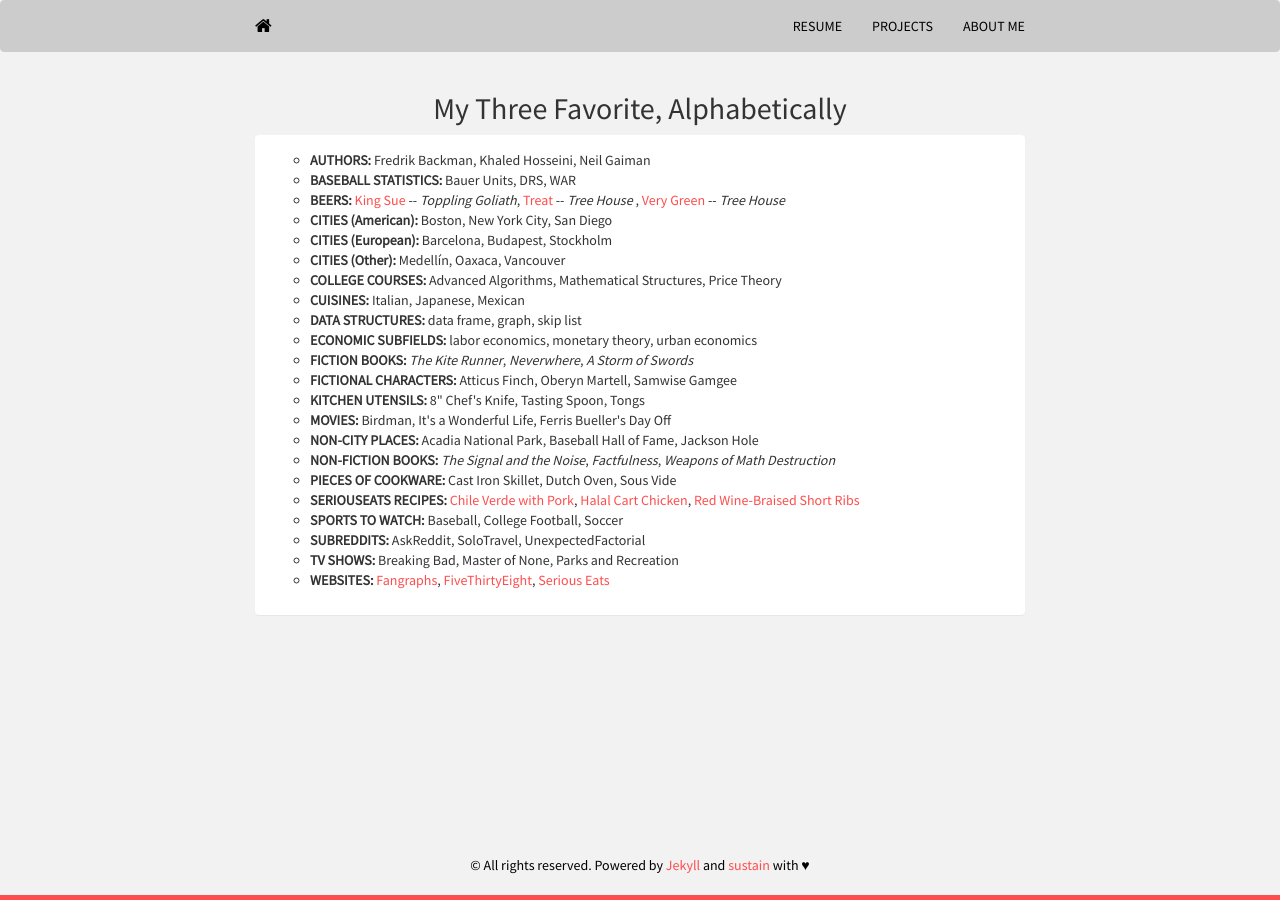
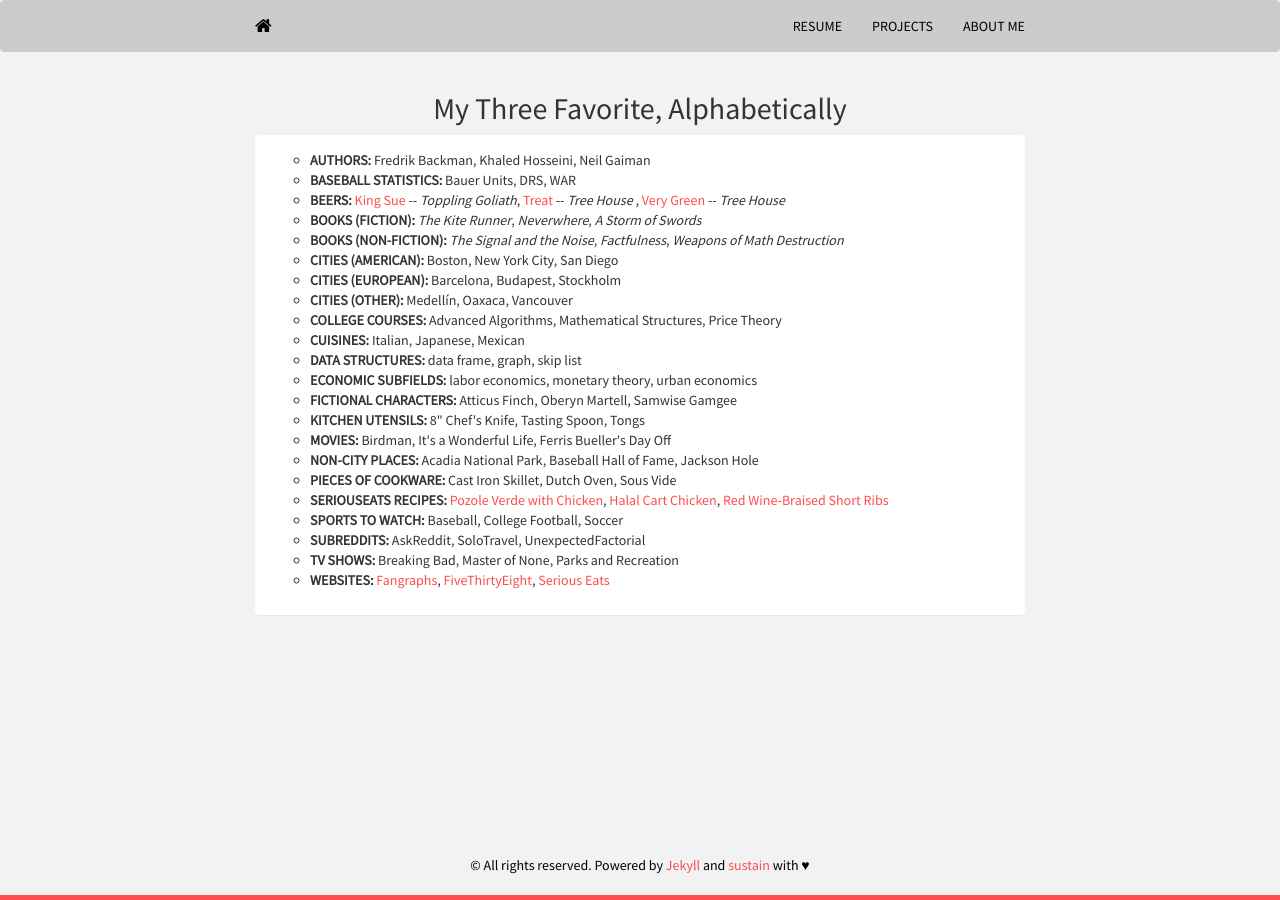
Before and after one commit to mrkaye97/mrkaye97.github.io, a Jekyll site: the page built from random.html, in a window 1280 px wide. Built offline with Jekyll 4.4.1, drawn with Linux system fonts in a browser that asks for light colours; nearby versions of some CDN libraries.

Commit message:
bio, index, and random updates

```diff
--- a/bio.html
+++ b/bio.html
@@ -54,15 +54,15 @@
 				<div class="row">
 					<div class="column" style="background-color:#FF4D4D10;">
 				    <h2>Have Been</h2>
-				    <p>I grew up in New York City and Wayne, Pennsylvania, and went high school at Choate Rosemary Hall in Wallingford, CT. I graduated from Carleton College at the end of 2019 with a degree in mathematics and economics, but focused mainly on statistics and computer science.</p>
+				    <p>I went high school at Choate Rosemary Hall in Wallingford, CT and graduated in 2016. I then graduated from Carleton College at the end of 2019 with a Bachelor of Arts in mathematics and economics, focused mainly on statistics and computer science. Major highlights included serving as a Prefect (RA) for Choate underclassmen during my senior year and studying abroad in both A Coruña, Spain and Stockholm, Sweden.</p>
 				  </div>
 				  <div class="column" style="background-color:#FF4D4D20;">
 				    <h2>Am Now</h2>
-				    <p>I just finished a long-term vacation, spending a lot of time skiing, cooking, and reading. I moved to Baltimore at the start of March to start the next chapter in my life: Doing analytics work in the Orioles front office. This has been a lifelong dream of mine, and it feels unbelievable to have this opportunity.</p>
+				    <p>I just finished a long-term vacation, spending a lot of time skiing, cooking, and reading. I moved to Baltimore at the start of March to start the next chapter in my life doing analytics work in the Orioles front office, and this is where I've spent the past few months. In the meantime, I've been casually working on some side projects and less casually training for a half marathon in October.</p>
 				  </div>
 				  <div class="column" style="background-color:#FF4D4D30;">
 				    <h2>Am Going</h2>
-				    <p>I'm academically interested in economics and public policy, statistics, and data science. Currently, I'm working on data science and baseball projects. In the longer term, I'm considering graduate school in statistics or computer science to shore up my skills and give me a broader foundation to apply to my work.</p>
+				    <p>I'm academically interested in algorithms and other theoretical computer science, economics and public policy, and (Bayesian) statistics. I work on data science projects, and am passionate about data visualization, causal inference, and interpretable machine learning. I'm working on improving my knowledge on all of those. In the longer term, I'm considering graduate school in statistics or computer science to shore up my skills and give me a broader foundation to apply to my work.</p>
 				  </div>
 				</div>
 			</div>
--- a/index.html
+++ b/index.html
@@ -20,8 +20,7 @@
 	  </div>
 	  <h3>Hi! I'm <strong>{{ site.author }}</strong></h3>
 	  <h3>Aspiring Data Scientist, Baseball Enthusiast</h3>
-	  <h3>See my <a href="Matthew_Kaye_Resume.pdf">resume</a> for more info on me</h3>
-	  <h3>Check out my <a href="https://github.com/mrkaye97">Github</a> for sample projects</h3>
+	  <h3>Currently working for the <a href="https://www.mlb.com/orioles">Baltimore Orioles</a></h3>
 	  {% include social.html %}
 	</div>
 </section>
--- a/random.html
+++ b/random.html
@@ -23,21 +23,21 @@
 					  <li><b>AUTHORS:</b> Fredrik Backman, Khaled Hosseini, Neil Gaiman</li>
 					  <li><b>BASEBALL STATISTICS:</b> Bauer Units, DRS, WAR</li>
 					  <li><b>BEERS:</b> <a href="https://untappd.com/b/toppling-goliath-brewing-co-king-sue/594015">King Sue</a> -- <i>Toppling Goliath</i>,  <a href="https://untappd.com/b/tree-house-brewing-company-treat/2918806">Treat</a> -- <i>Tree House </i>,  <a href="https://untappd.com/b/tree-house-brewing-company-very-green/689944">Very Green</a> -- <i>Tree House</i></li></li>
-					  <li><b>CITIES (American):</b> Boston, New York City, San Diego </li>
-					  <li><b>CITIES (European):</b> Barcelona, Budapest, Stockholm </li>
-					  <li><b>CITIES (Other):</b> Medellín, Oaxaca, Vancouver </li>
+					  <li><b>BOOKS (FICTION):</b> <i>The Kite Runner</i>, <i>Neverwhere</i>, <i>A Storm of Swords</i></li>
+					  <li><b>BOOKS (NON-FICTION):</b> <i>The Signal and the Noise</i>, <i>Factfulness</i>, <i>Weapons of Math Destruction</i></li>
+					  <li><b>CITIES (AMERICAN):</b> Boston, New York City, San Diego </li>
+					  <li><b>CITIES (EUROPEAN):</b> Barcelona, Budapest, Stockholm </li>
+					  <li><b>CITIES (OTHER):</b> Medellín, Oaxaca, Vancouver </li>
   					  <li><b>COLLEGE COURSES:</b> Advanced Algorithms, Mathematical Structures, Price Theory</li>
   					  <li><b>CUISINES:</b> Italian, Japanese, Mexican</li>
 					  <li><b>DATA STRUCTURES:</b> data frame, graph, skip list</li>
 					  <li><b>ECONOMIC SUBFIELDS:</b> labor economics, monetary theory, urban economics</li>
-					  <li><b>FICTION BOOKS:</b> <i>The Kite Runner</i>, <i>Neverwhere</i>, <i>A Storm of Swords</i></li>
 					  <li><b>FICTIONAL CHARACTERS:</b> Atticus Finch, Oberyn Martell, Samwise Gamgee</li>
 					  <li><b>KITCHEN UTENSILS:</b> 8" Chef's Knife, Tasting Spoon, Tongs</li>
 					  <li><b>MOVIES:</b> Birdman, It's a Wonderful Life, Ferris Bueller's Day Off</li>
 					  <li><b>NON-CITY PLACES:</b> Acadia National Park, Baseball Hall of Fame, Jackson Hole</li>
-					  <li><b>NON-FICTION BOOKS:</b> <i>The Signal and the Noise</i>, <i>Factfulness</i>, <i>Weapons of Math Destruction</i></li>
 					  <li><b>PIECES OF COOKWARE:</b> Cast Iron Skillet, Dutch Oven, Sous Vide</li>
-					  <li><b>SERIOUSEATS RECIPES:</b> <a href="https://www.seriouseats.com/recipes/2011/01/chile-verde-with-pork-recipe.html">Chile Verde with Pork</a>, <a href="https://www.seriouseats.com/recipes/2011/12/serious-eats-halal-cart-style-chicken-and-rice-white-sauce-recipe.html">Halal Cart Chicken</a>, <a href="https://www.seriouseats.com/recipes/2019/12/red-wine-braised-beef-short-ribs-recipe.html">Red Wine-Braised Short Ribs</a></li></li>
+					  <li><b>SERIOUSEATS RECIPES:</b> <a href="https://www.seriouseats.com/recipes/2017/01/pozole-verde-de-pollo-green-mexican-hominy-and-chicken-soup-recipe.html">Pozole Verde with Chicken</a>, <a href="https://www.seriouseats.com/recipes/2011/12/serious-eats-halal-cart-style-chicken-and-rice-white-sauce-recipe.html">Halal Cart Chicken</a>, <a href="https://www.seriouseats.com/recipes/2019/12/red-wine-braised-beef-short-ribs-recipe.html">Red Wine-Braised Short Ribs</a></li></li>
 					  <li><b>SPORTS TO WATCH:</b> Baseball, College Football, Soccer</li>
 					  <li><b>SUBREDDITS:</b> AskReddit, SoloTravel, UnexpectedFactorial</li>
 					  <li><b>TV SHOWS:</b> Breaking Bad, Master of None, Parks and Recreation</li>
```
